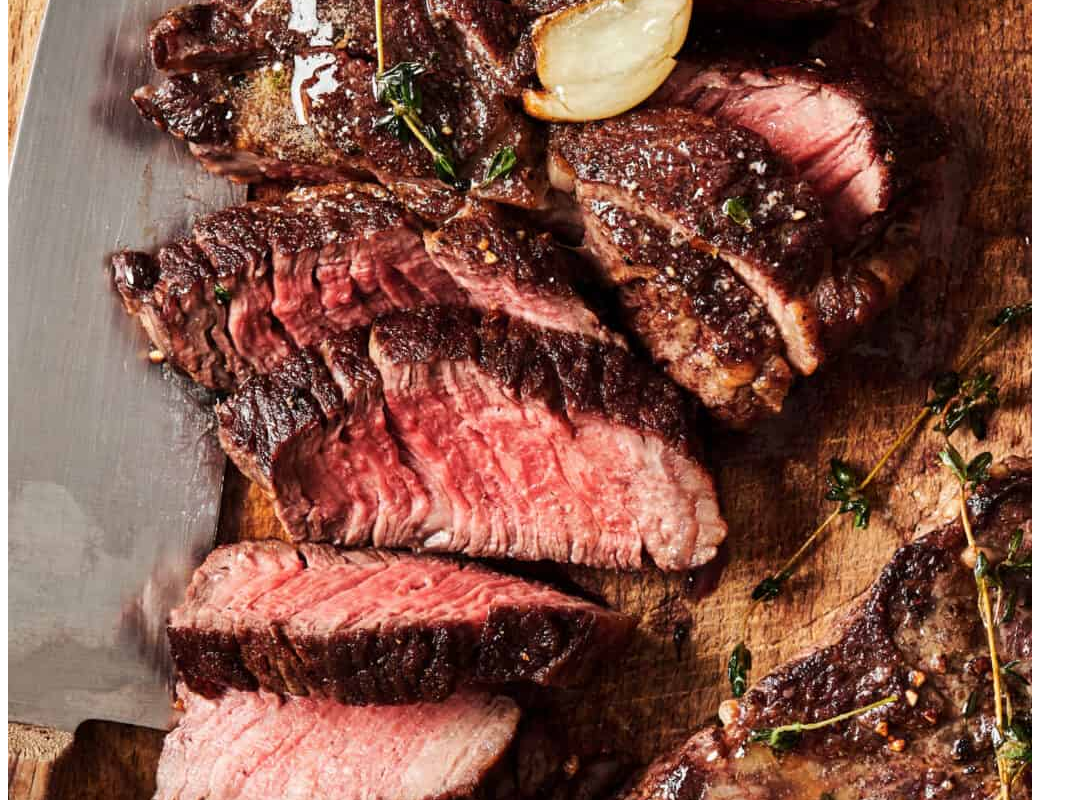
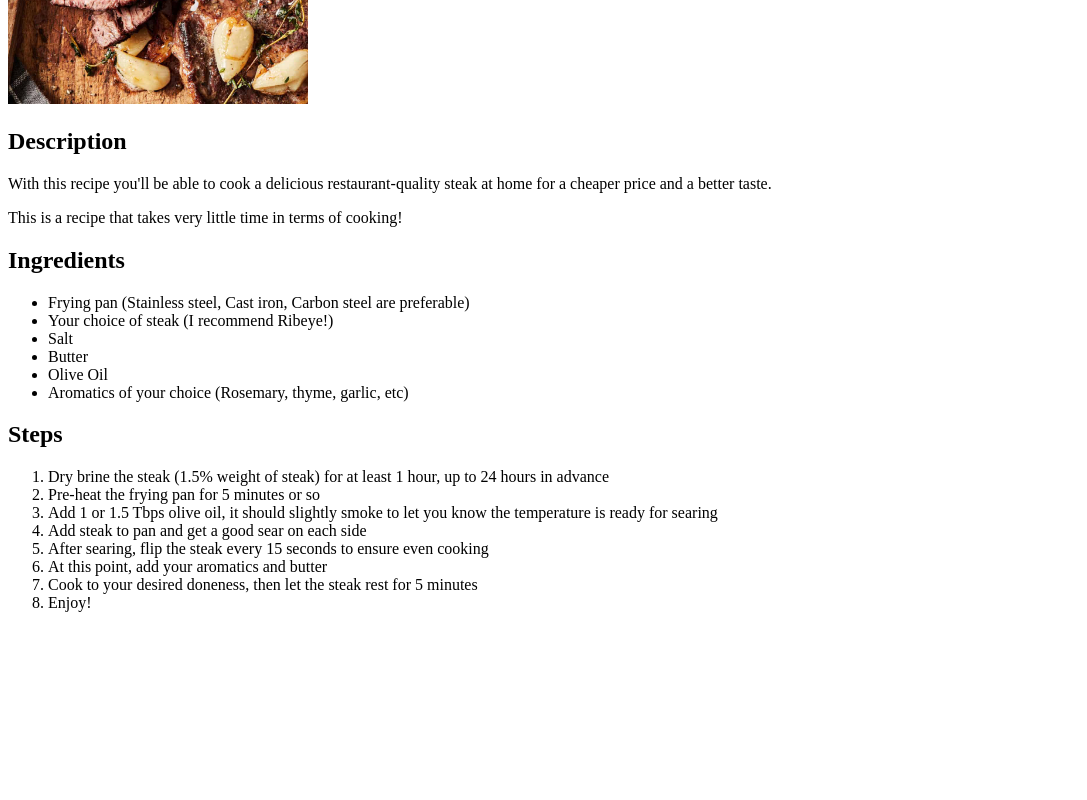
Before and after one commit to zachb24/odin-projects, a plain HTML site: page foundations/recipes/steak.html in a window 1280 px wide. Shown: the part 460-1260 px from the top of the page, without its empty margins (0-1087 px from the left). After the commit the page ends 1088 px from the top, so only its background shows below. Drawn offline with Linux system fonts and the light colour scheme.

```diff
--- a/foundations/recipes/steak.html
+++ b/foundations/recipes/steak.html
@@ -6,9 +6,37 @@
     <title>Pan-seared Steak</title>
 </head>
 <body>
+    <p><a href="./index.html">Return</a></p>
     <h1>Pan-seared Steak</h1>
-    <img src="./images/steak.jpg" alt="A picture of a pan-seared steak">
-    <p></p>
-    <p><a href="./index.html">Return</a></p>
+    <img src="./images/steak.jpg" alt="A picture of a pan-seared steak" height="450">
+    <h2>Description</h2>
+    <p>With this recipe you'll be able to cook a delicious restaurant-quality steak at home for a cheaper price and a better taste.
+    </p>
+    <p>This is a recipe that takes very little time in terms of cooking!</p>
+
+    <h2>Ingredients</h2>
+    <ul>
+        <li>Frying pan (Stainless steel, Cast iron, Carbon steel are preferable)</li>
+        <li>Your choice of steak (I recommend Ribeye!)</li>
+        <li>Salt</li>
+        <li>Butter</li>
+        <li>Olive Oil</li>
+        <li>Aromatics of your choice (Rosemary, thyme, garlic, etc) </li>
+    </ul>
+
+    <h2>Steps</h2>
+    <ol>
+        <li>Dry brine the steak (1.5% weight of steak) for at least 1 hour, up to 24 hours in advance</li>
+        <li>Pre-heat the frying pan for 5 minutes or so</li>
+        <li>Add 1 or 1.5 Tbps olive oil, it should slightly smoke to let you know the temperature is ready for searing</li>
+        <li>Add steak to pan and get a good sear on each side</li>
+        <li>After searing, flip the steak every 15 seconds to ensure even cooking</li>
+        <li>At this point, add your aromatics and butter</li>
+        <li>Cook to your desired doneness, then let the steak rest for 5 minutes</li>
+        <li>Enjoy!</li>
+    </ol>
+
+
+
 </body>
 </html>
```
Also changed, not shown: foundations/recipes/tacos.html (added, +38 -0 lines), foundations/recipes/images/tacos.jpeg (added).
